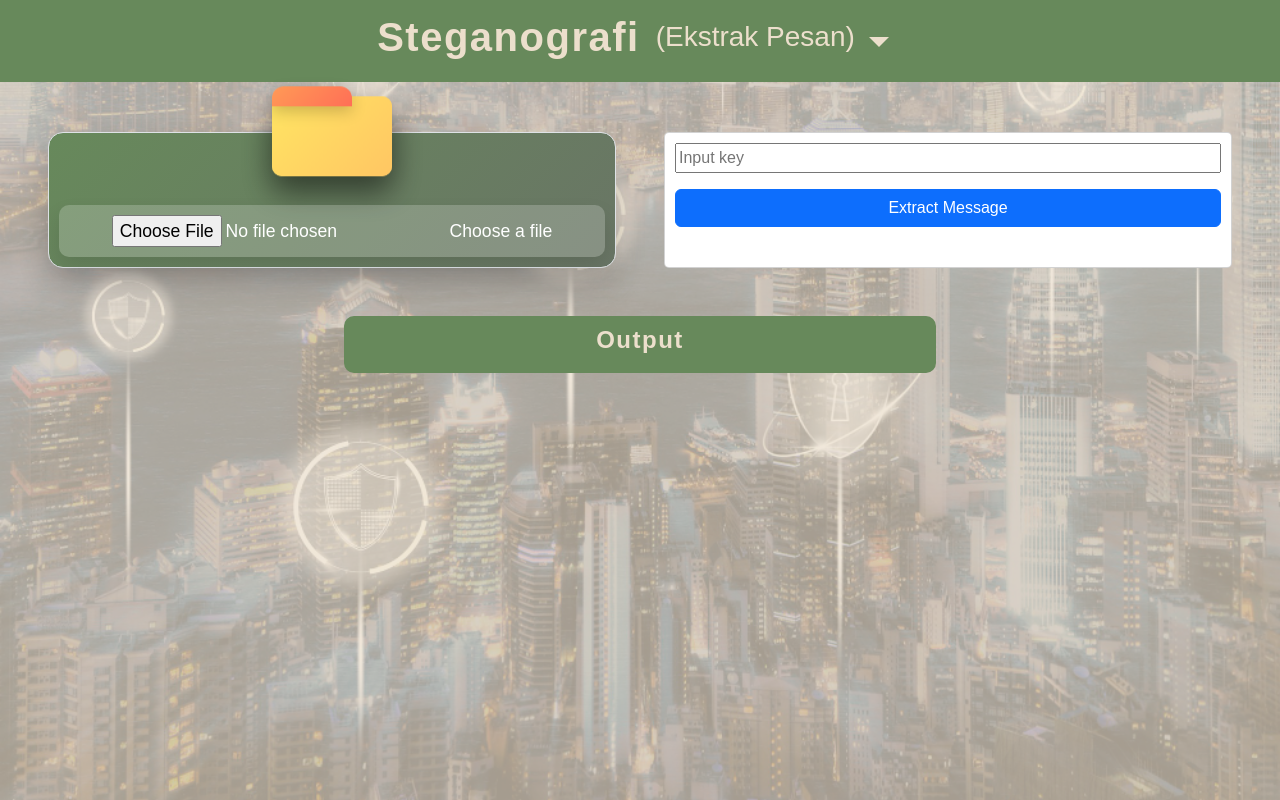
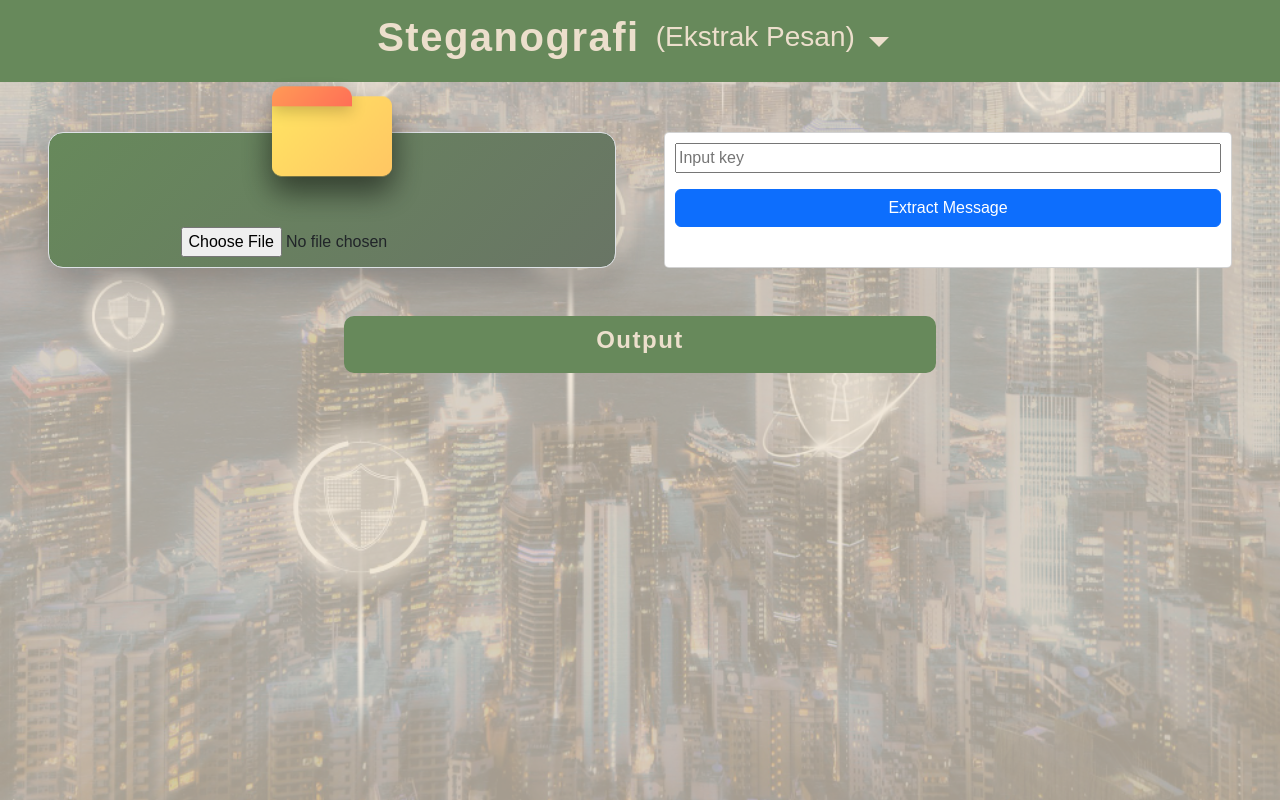
Before and after one commit to Ade-Sulastri/StreamCipher-RC4, a Flask app: page /ekstrak.html in a window 1280 px wide. Run offline with Flask 3, Linux system fonts and the light colour scheme.

Commit message:
ke empat

```diff
--- a/templates/ekstrak.html
+++ b/templates/ekstrak.html
@@ -36,9 +36,8 @@
               </div>
               <div class="back-side cover"></div>
             </div>
-            <label class="custom-file-upload">
+            <label>
               <input class="title" type="file" name="file_extract" required />
-              Choose a file
             </label>
           </div>
           <div class="card gap-3">
```
Also changed, not shown: requirements.txt (+7 -0 lines).
